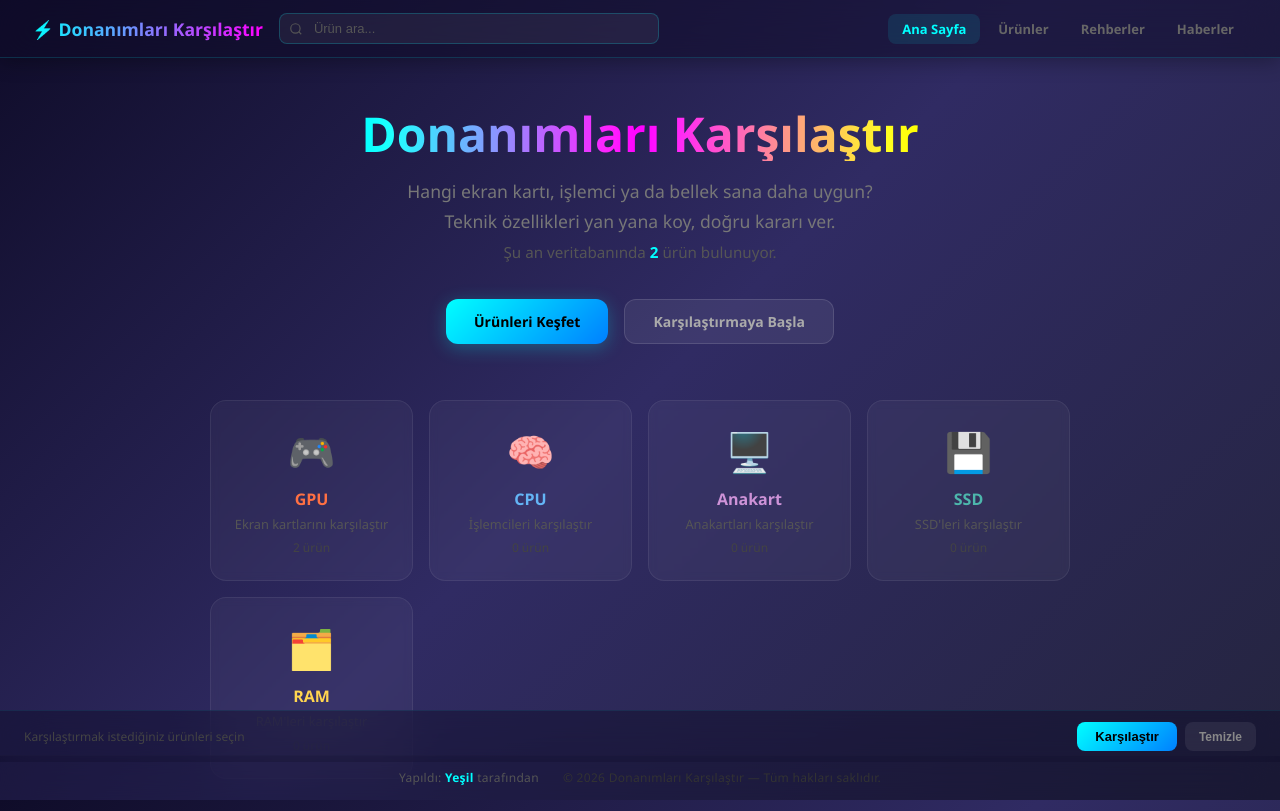
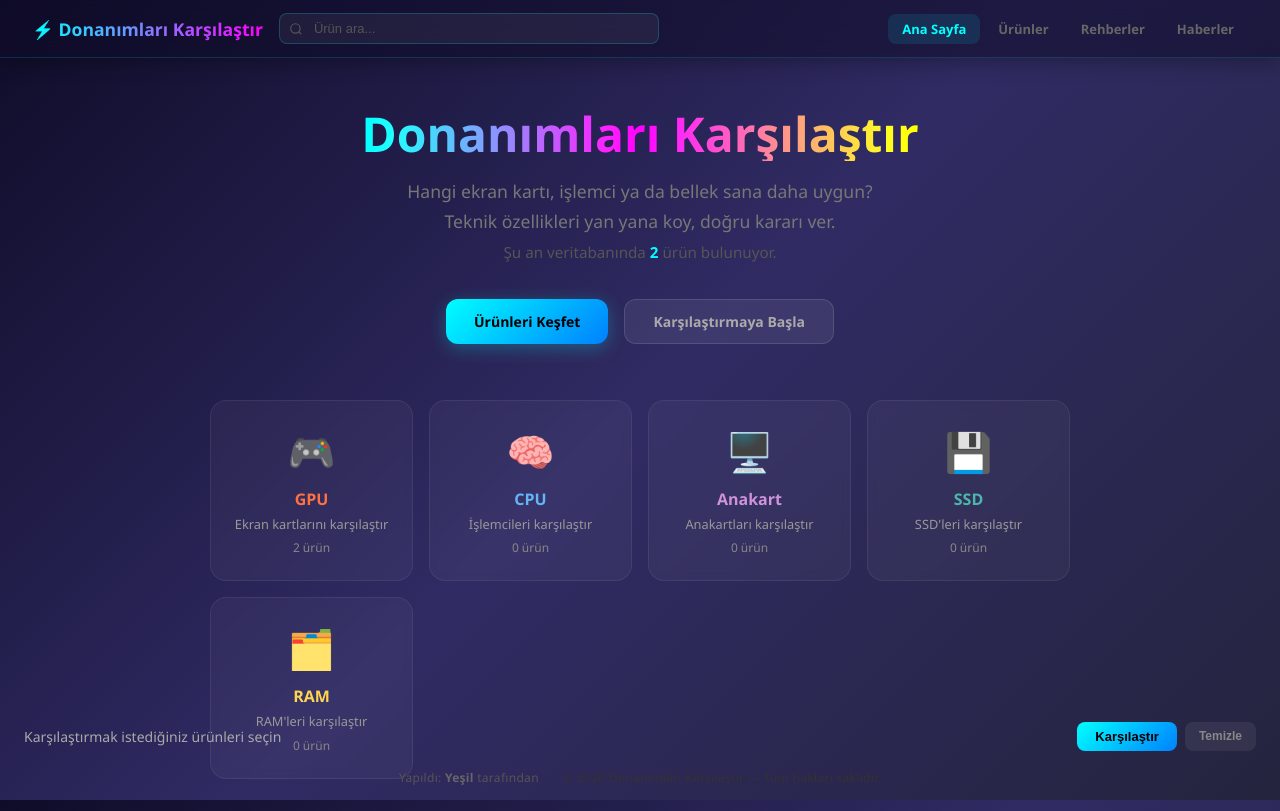
Before and after one commit to Ye4il/Hardware-Comparison-Website, a plain HTML site: page index.html in a window 1280 px wide. Drawn offline with Linux system fonts and the light colour scheme.

Commit message:
Refactor compare bar and footer styles
Updated styles for compare bar and footer, changed text color and background to improve visibility.

```diff
--- a/index.html
+++ b/index.html
@@ -147,14 +147,12 @@ nav{
 /* ── COMPARE BAR ── */
 .compare-bar{
   position:fixed;bottom:38px;left:0;right:0;height:52px;
-  background:rgba(15,12,41,0.45);
-  backdrop-filter:blur(20px);
-  -webkit-backdrop-filter:blur(20px);
-  border-top:1px solid rgba(0,255,255,0.08);
+  background:transparent;
+  border-top:none;
   display:flex;justify-content:space-between;align-items:center;
   padding:0 1.5rem;gap:12px;z-index:1000;
 }
-#compareBox{display:flex;gap:7px;flex-wrap:nowrap;overflow:hidden;flex:1;}
+#compareBox{display:flex;gap:7px;flex-wrap:nowrap;overflow:hidden;flex:1;align-items:center;}
 .tag{
   background:rgba(0,255,255,0.1);border:1px solid rgba(0,255,255,0.25);
   padding:4px 10px;border-radius:8px;font-size:11px;color:#00ffff;white-space:nowrap;
@@ -297,24 +295,22 @@ html::-webkit-scrollbar-thumb{background:rgba(255,255,255,0.1);}
 .home-cat-card:hover::before{transform:scaleX(1);}
 .home-cat-icon{font-size:2.4rem;margin-bottom:.7rem;display:block;}
 .home-cat-card h3{color:#fff;font-size:1rem;margin-bottom:.3rem;}
-.home-cat-card p{color:#555;font-size:.8rem;}
+.home-cat-card p{color:#999;font-size:.8rem;}
 
 /* ── FOOTER ── */
 footer{
   text-align:center;
   padding:.85rem 2rem;
   font-size:12px;color:#333;
-  border-top:1px solid rgba(255,255,255,0.05);
-  background:rgba(15,12,41,0.45);
-  backdrop-filter:blur(20px);
-  -webkit-backdrop-filter:blur(20px);
+  border-top:none;
+  background:transparent;
   letter-spacing:.3px;
   position:fixed;bottom:0;left:0;right:0;
   z-index:999;
 }
 footer .footer-inner{display:flex;align-items:center;justify-content:center;gap:1.5rem;flex-wrap:wrap;}
 footer .made-by{color:#555;}
-footer .made-by span{color:#00ffff;font-weight:600;}
+footer .made-by span{color:#666;font-weight:600;}
 footer .copy{color:#333;}
 
 /* ── REHBERLER SAYFASI ── */
@@ -425,9 +421,9 @@ footer .copy{color:#333;}
             allow="accelerometer; autoplay; clipboard-write; encrypted-media; gyroscope; picture-in-picture" allowfullscreen></iframe>
         </div>
         <div class="video-info">
-          <h3>RX 9070 XT vs RTX 5070 Ti — Hangisi Daha İyi?</h3>
-          <p>AMD'nin RDNA 4 mimarisi mi, yoksa NVIDIA'nın Blackwell ailesi mi? Gerçek dünya testleri ve fiyat/performans analizi.</p>
-          <span class="video-tag">GPU Karşılaştırma</span>
+          <h3>Ekran Kartı Nasıl Takılır? - Gaming.Gen.TR</h3>
+          <p>Masaüstü bilgisayarınıza ekran kartını nasıl takmanız ve nelere dikkat etmeniz gerektiğini adım adım anlatan rehber video.</p>
+          <span class="video-tag">Kurulum Rehberi</span>
         </div>
       </div>
       <div class="video-card">
@@ -436,9 +432,9 @@ footer .copy{color:#333;}
             allow="accelerometer; autoplay; clipboard-write; encrypted-media; gyroscope; picture-in-picture" allowfullscreen></iframe>
         </div>
         <div class="video-info">
-          <h3>2025 Yılında Hangi GPU'yu Almalısınız?</h3>
-          <p>Bütçe dostu seçeneklerden üst segment kartlara kadar 2025'in en iyi ekran kartı rehberi.</p>
-          <span class="video-tag">Alım Rehberi</span>
+          <h3>Ekran Kartı Nasıl Sökülür / Takılır? - [REHBER]</h3>
+          <p>Yeni sistem alındığında demonte gelen ekran kartını güvenli şekilde nasıl takacağınızı gösteren kapsamlı rehber.</p>
+          <span class="video-tag">Kurulum Rehberi</span>
         </div>
       </div>
     </div>
@@ -490,7 +486,7 @@ footer .copy{color:#333;}
 
 <!-- COMPARE BAR -->
 <div class="compare-bar">
-  <div id="compareBox"><span style="color:#444;font-size:12px;">Karşılaştırmak istediğiniz ürünleri seçin</span></div>
+  <div id="compareBox"><span style="color:#aaa;font-size:14px;font-weight:500;">Karşılaştırmak istediğiniz ürünleri seçin</span></div>
   <div class="bar-actions">
     <button class="cmp-btn" onclick="karsilastir()">Karşılaştır</button>
     <button class="clear-btn" onclick="temizle()">Temizle</button>
@@ -644,7 +640,7 @@ function renderHome(){
           <span class="home-cat-icon">${k.icon}</span>
           <h3 style="color:${r.color}">${k.ad}</h3>
           <p>${aciklamalar[k.id]||""}</p>
-          <p style="margin-top:.4rem;font-size:.75rem;color:#444;">${sayi} ürün</p>
+          <p style="margin-top:.4rem;font-size:.75rem;color:#888;">${sayi} ürün</p>
         </div>`;
       }).join("")}
     </div>`;
@@ -770,7 +766,7 @@ function guncelleBar(){
   const box=document.getElementById("compareBox");
   if(!box)return;
   if(karsilastirma.length===0){
-    box.innerHTML=`<span style="color:#444;font-size:12px;">Karşılaştırmak istediğiniz ürünleri seçin</span>`;
+    box.innerHTML=`<span style="color:#aaa;font-size:14px;font-weight:500;">Karşılaştırmak istediğiniz ürünleri seçin</span>`;
   } else {
     box.innerHTML=karsilastirma.map(u=>`<span class="tag">${u.isim}</span>`).join("");
   }
```
